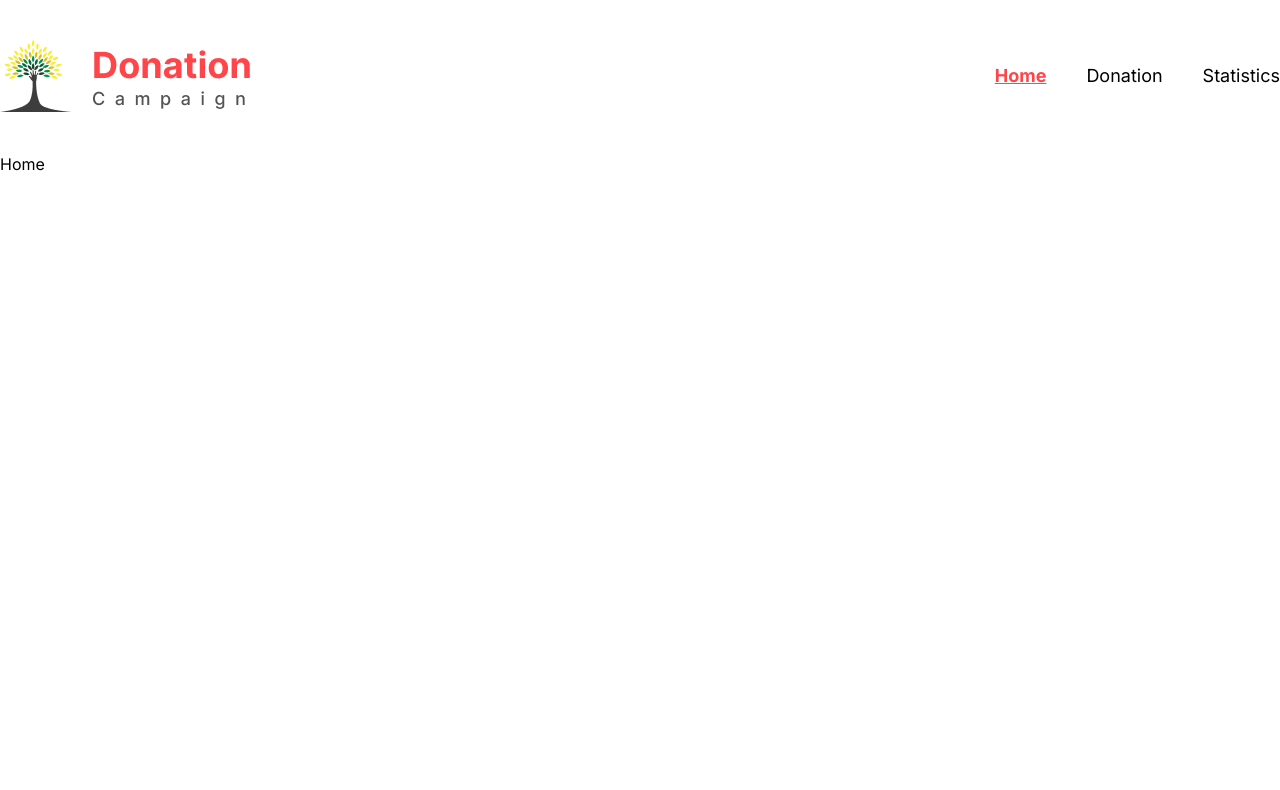
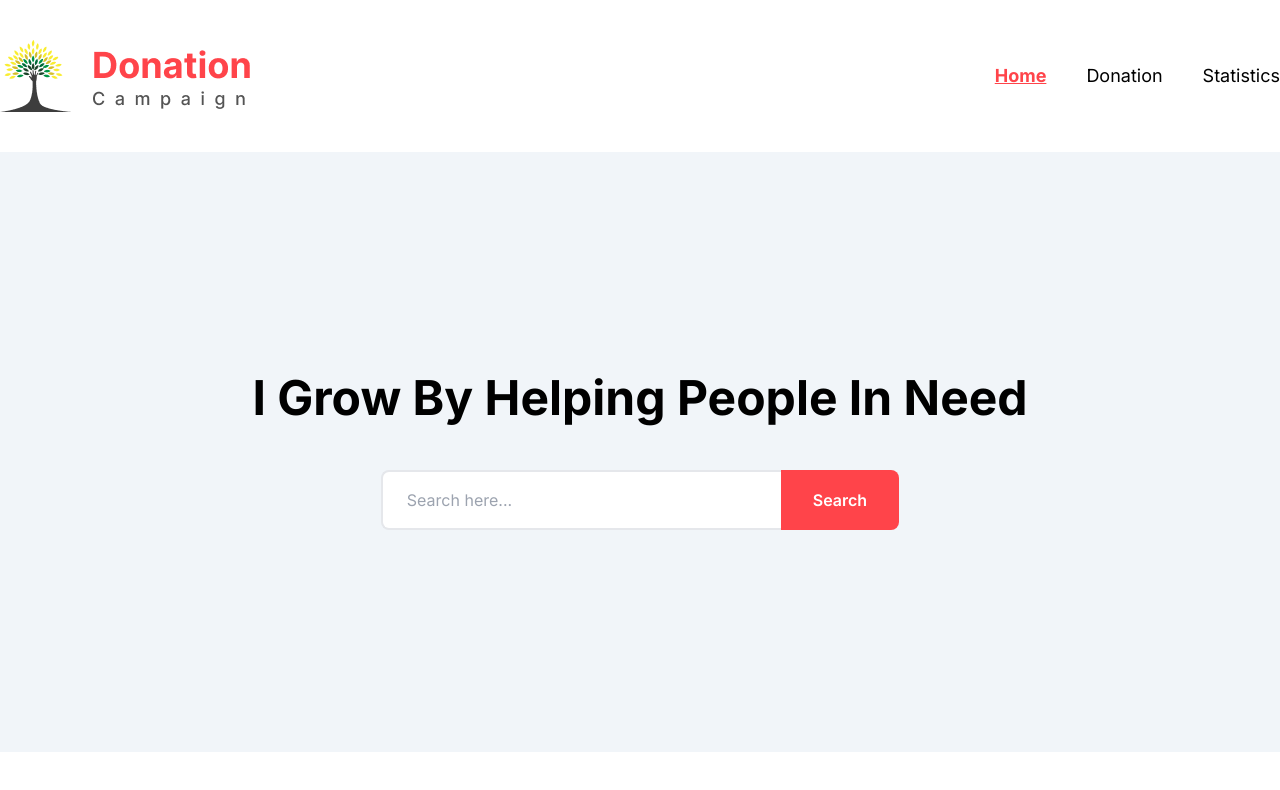
Before and after one commit to mehediy/donation-campaign, a React (Vite) app: page / in a window 1280 px wide. Shown: the top 790 px of the page. Built offline with nearby package versions, Linux system fonts and the light colour scheme.

Commit message:
added banner

```diff
--- a/src/Pages/Home.jsx
+++ b/src/Pages/Home.jsx
@@ -1,7 +1,12 @@
 import React from "react";
+import Banner from "../components/Home/Banner";
 
 const Home = () => {
-  return <div>Home</div>;
+  return (
+    <div>
+      <Banner />
+    </div>
+  );
 };
 
 export default Home;
--- /dev/null
+++ b/src/components/Home/Banner.jsx
@@ -0,0 +1,22 @@
+const Banner = () => {
+  return (
+    <div>
+      {/* <div className=" bg-[url('https://i.ibb.co/q1hFHMn/donation12.png')] opacity-10 h-[600px] bg-cover bg-no-repeat bg-center"></div> */}
+      <div className="flex items-center justify-center flex-col gap-12 h-[600px] bg-slate-100">
+        <h1 className="text-5xl font-bold">I Grow By Helping People In Need</h1>
+        <div className="flex rounded-lg">
+          <input
+            className="p-4 px-6 w-[400px] rounded-lg rounded-r-none border-2 border-r-0"
+            type="text"
+            placeholder="Search here..."
+          />
+          <button className="py-4 px-8 rounded-lg rounded-l-none bg-[#FF444A] text-white font-semibold">
+            Search
+          </button>
+        </div>
+      </div>
+    </div>
+  );
+};
+
+export default Banner;
```
